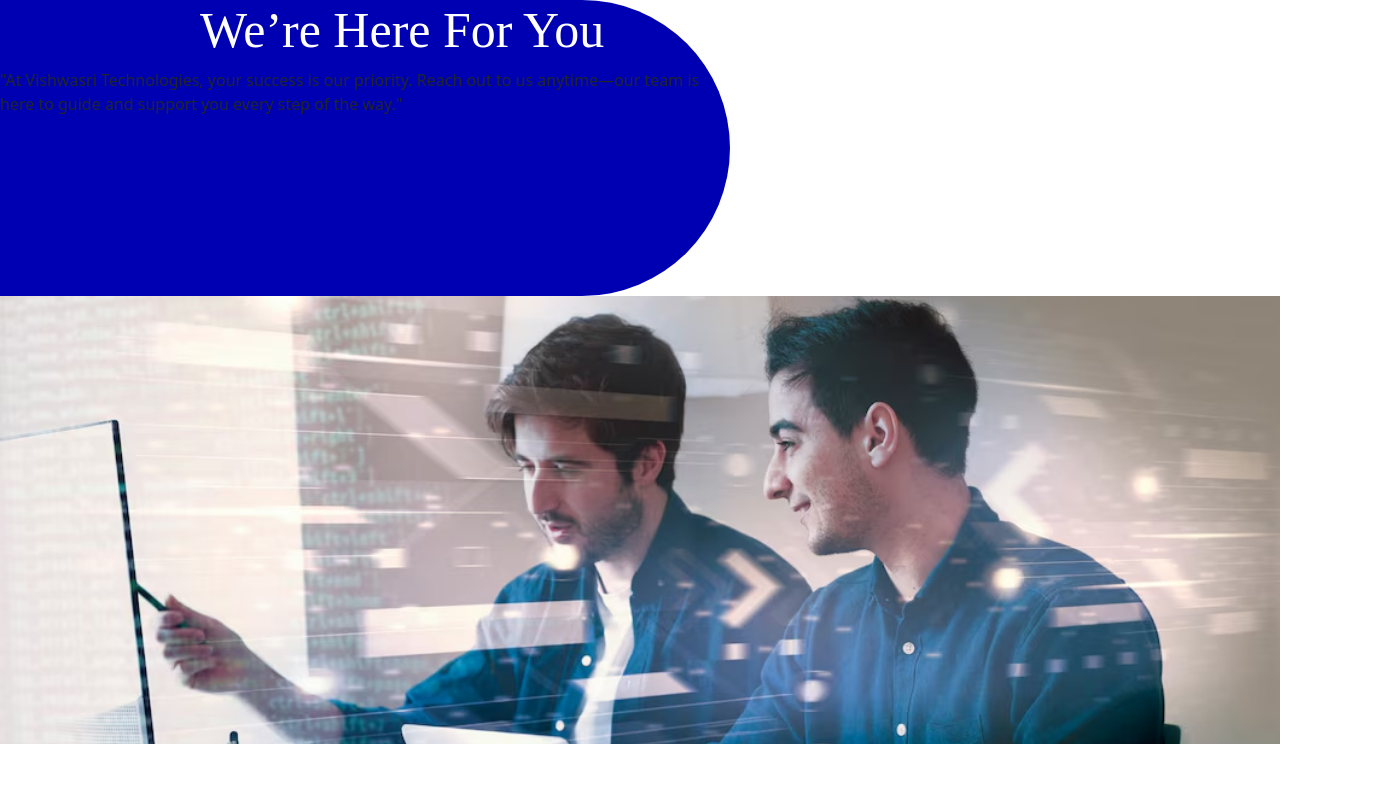
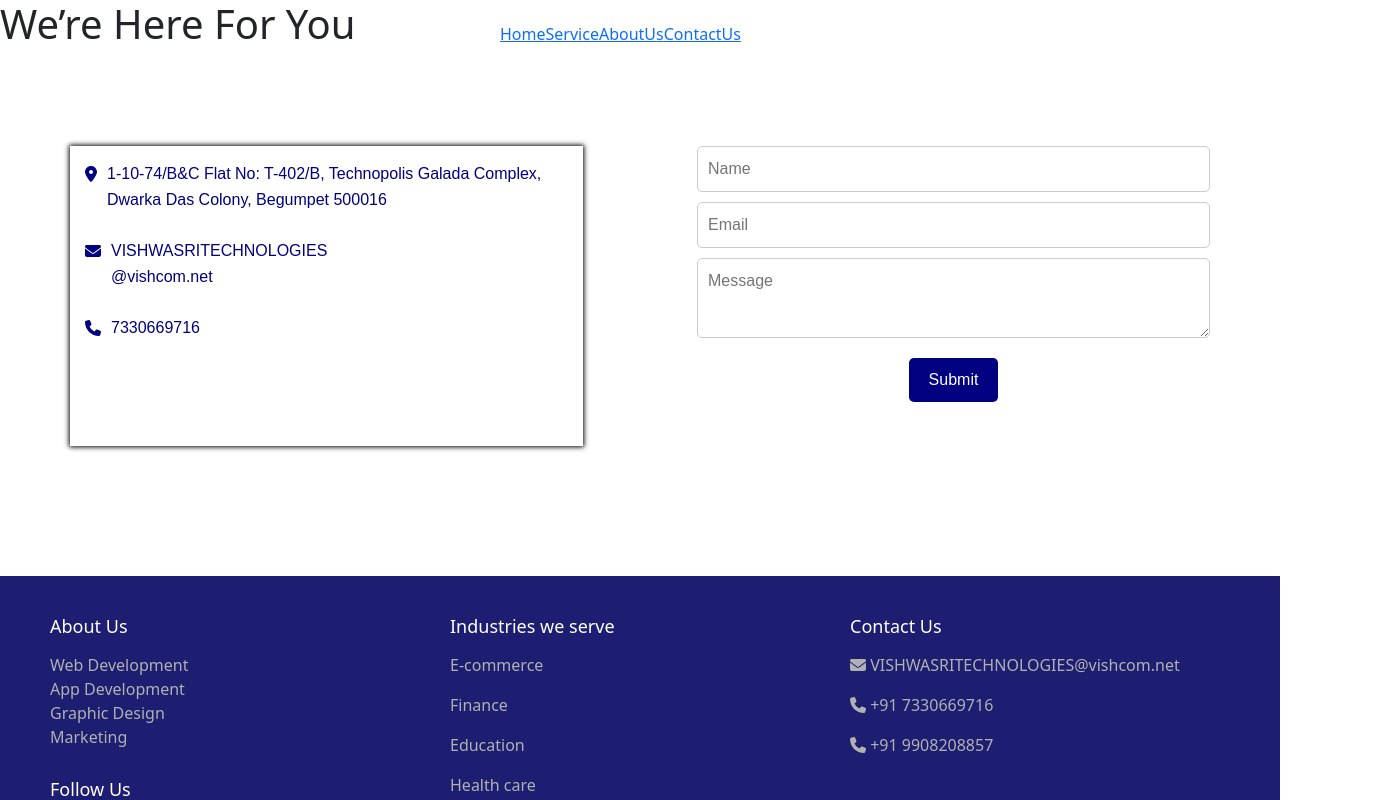
Before and after one commit to chnaveen45/Teamwork, a React (Create React App) app in the folder frontend/: page /contactus in a window 1280 px wide. Shown: the top 800 px of the page, 1391 px wide, since content can reach past the window. Built offline with nearby package versions, Linux system fonts and the light colour scheme.

Commit message:
Update Contactus.js
Changed the Contactus.js file

```diff
--- a/frontend/src/Component/Contactus.js
+++ b/frontend/src/Component/Contactus.js
@@ -2,13 +2,13 @@
 import React, { useState } from 'react';
 import './About.css';
 import { Link } from 'react-router-dom';
-import cd from '../Navbar/Picture/work.png';
+// import cd from '../Navbar/Picture/work.png';
 // import {  faLocationDot } from "@fortawesome/free-solid-svg-icons";
 import { FontAwesomeIcon } from "@fortawesome/react-fontawesome";
-import Foot  from '../Footer/Foot';
+import Foot from '../Footer/Foot';
 import { faMapMarkerAlt, faEnvelope, faPhone } from "@fortawesome/free-solid-svg-icons";
 
-
+// import { Container } from 'react-bootstrap';
 
 
 
@@ -38,7 +38,7 @@ function Contactus() {
     if (!validate()) return;
 
     try {
-      const response = await fetch("https://vishwasri-technology-backend.onrender.com", {
+      const response = await fetch("http://localhost:5000/api/contact", {
         method: "POST",
         headers: { "Content-Type": "application/json" },
         body: JSON.stringify(formData),
@@ -58,29 +58,46 @@ function Contactus() {
 
   return (
     <div>
-      <div className='ll' >
-        <h1 className='mb'>We’re Here For You<br></br></h1>
+      {/* <div className='lf' >
+        <h1 className='bbn'>We’re Here For You<br></br></h1>
 
 
-        <p>"At Vishwasri Technologies, your success is our priority. Reach out to us anytime—our team is here to guide and support you every step of the way."</p>
-        <div className="nav-right" style={{ marginTop: '-190px', marginLeft: '500px' }}>
-          <Link to="/home" className='dd' >Home</Link>
-          <Link to="/servies" className='dd'>Service</Link>
-          <Link to="/aboutus" className='dd'>AboutUs</Link>
-          <Link to="/contactus" className='dd'>ContactUs</Link>
+        <p style={{color:'white',marginLeft:'28%'}}>"At Vishwasri Technologies, your success is our priority. Reach out to us anytime—our team is here to guide and support you every step of the way."</p>
+        <div className="asd" style={{ marginTop: '-190px', marginLeft: '500px' }}>
+          <Link to="/home" className='oop' >Home</Link>
+          <Link to="/servies" className='oop'>Service</Link>
+          <Link to="/aboutus" className='oop'>AboutUs</Link>
+          <Link to="/contactus" className='oop'>ContactUs</Link>
 
 
 
         </div>
-      </div>
-      <img src={cd} alt='Service' className="hg" />
+      </div> */}
+
+      {/* <img src={cd} alt='Service' className="hg" /> */}
+
+      <div className='background'>
+      <div className='lf'  >
+
+        <h1 className='bbn' >We’re Here For You<br></br></h1>
 
 
 
-<div style={{height:'500px',width:'100%',marginTop:'30px',padding:'50px'}}>
+        <p style={{ color: 'white', marginLeft: '28%',marginTop:'40px' }}>"At Vishwasri Technologies, your success is our priority. Reach out to us anytime—our team is here to guide and support you every step of the way."</p>
+
+        <div className="asd" style={{ marginLeft: '500px',marginTop:'-130px' }}>
+          <Link to="/home" className='oop' >Home</Link>
+          <Link to="/servies" className='oop'>Service</Link>
+          <Link to="/aboutus" className='oop'>AboutUs</Link>
+          <Link to="/contactus" className='oop'>ContactUs</Link>
+          </div>
+        </div>
+      </div>
+
+      <div style={{ height: '500px', width: '100%', marginTop: '30px', padding: '50px' }}>
         <div className="contact-container">
 
-      <div className="info-card" style={{boxShadow:'0px 0px 5px 1px black'}}>
+          <div className="info-card" style={{ boxShadow: '0px 0px 5px 1px black' }}>
             <div className="info-item">
               <FontAwesomeIcon icon={faMapMarkerAlt} className="icon" />
               <p>1-10-74/B&C Flat No: T-402/B, Technopolis Galada Complex, Dwarka Das Colony, Begumpet 500016</p>
```
Lines whose indentation alone changed are shown as unchanged.
